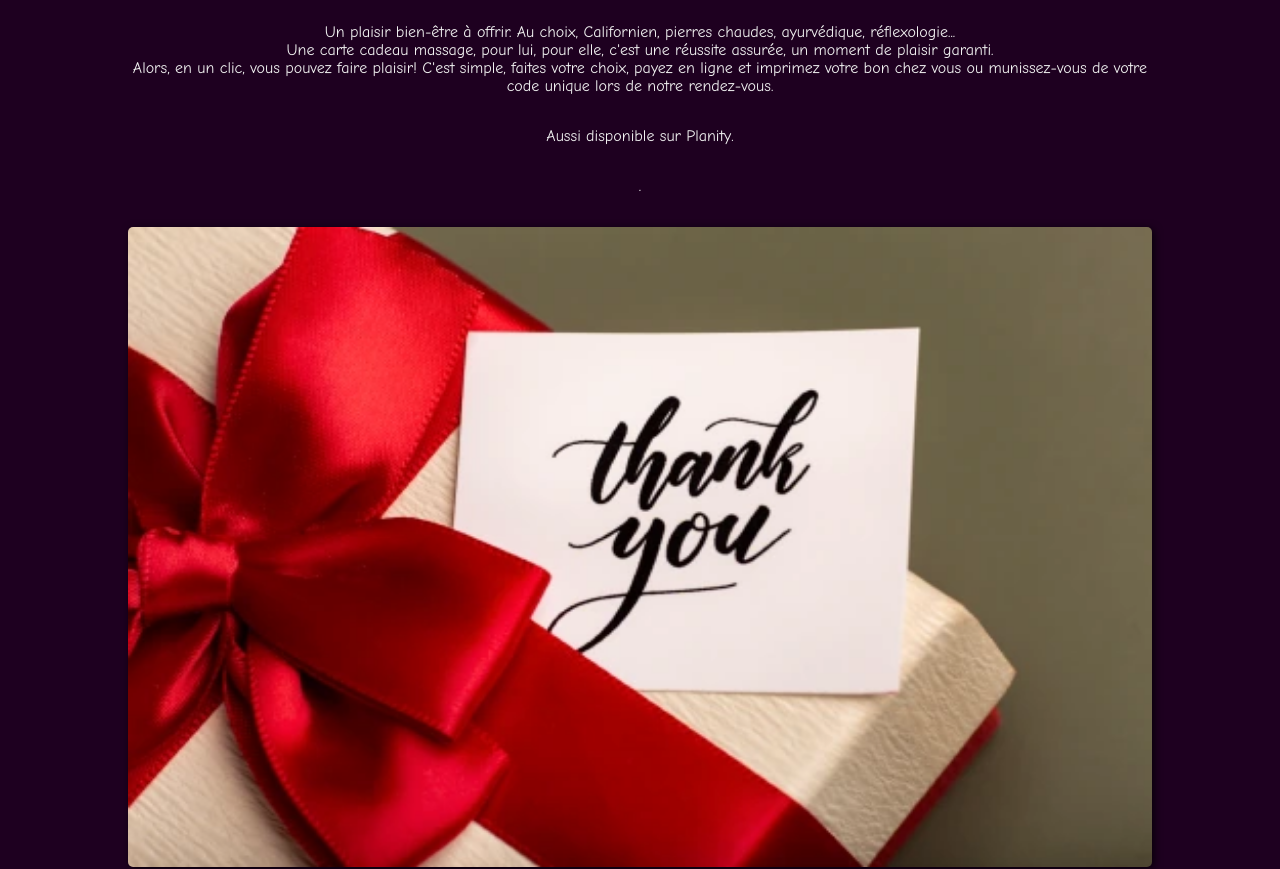
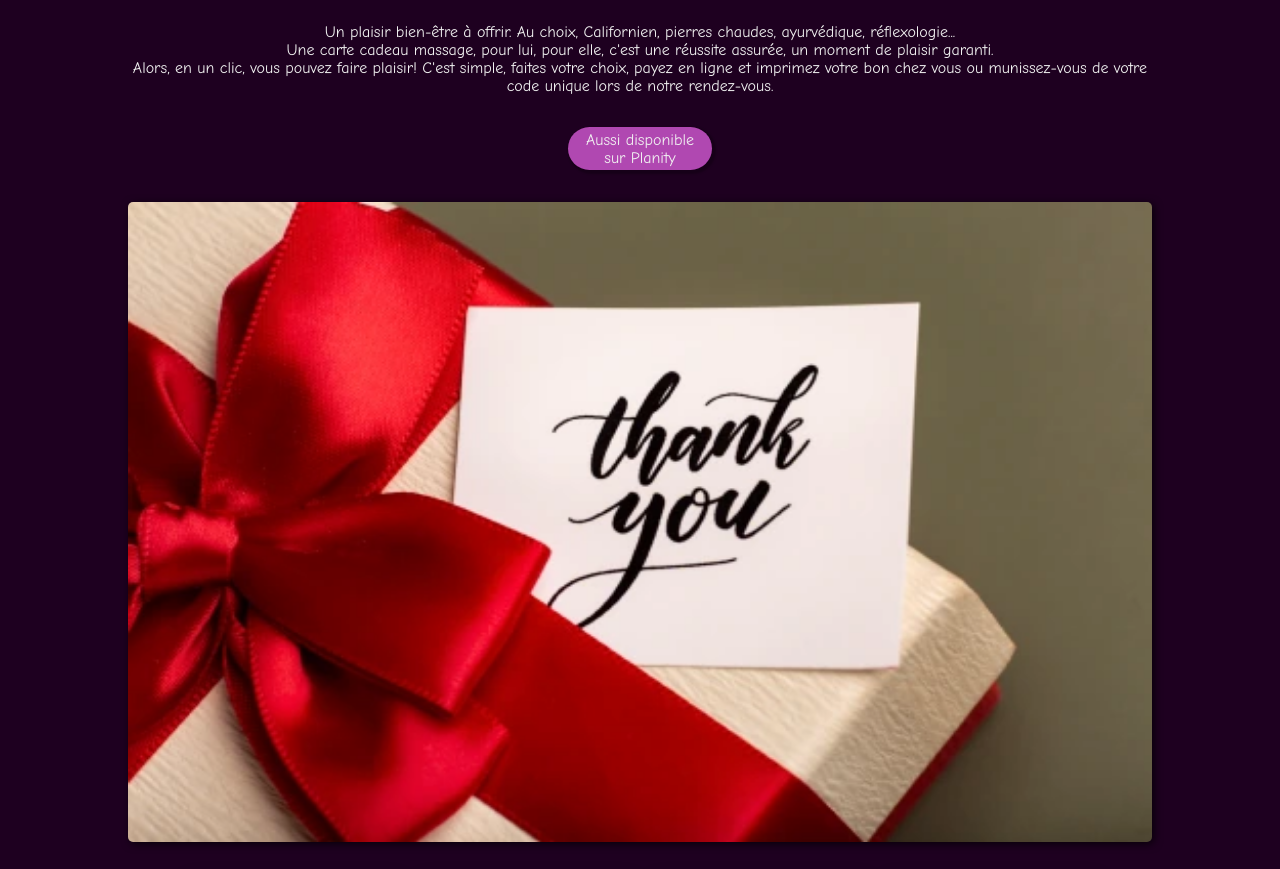
Before and after one commit to Sarah-Laurent/escale-bienetre, a Next.js app: page /prices in a window 1280 px wide. Shown: the part 1860-2729 px from the top of the page. Built offline with nearby package versions, Linux system fonts and the light colour scheme; a web font is replaced by a local one.

Commit message:
Update giftCard.js

```diff
--- a/app/components/price/giftCard.js
+++ b/app/components/price/giftCard.js
@@ -1,13 +1,21 @@
 import { giftCarddata } from "@/app/data/data"
 import Image from "next/image"
 import styles from "./giftCard.module.css"
+import Buttons from "@/app/ui/buttons"
+
 export default function GiftCard() {
   const { title, intro, picture, description } = giftCarddata
   return (
     <div className={styles.giftCard}>
       <h4>{title}</h4>
       <p>{description}</p>
-     <a href="https://www.planity.com/escale-bien-etre-massage-73000-chambery"> Aussi disponible sur Planity.</a>.
+    <Buttons
+            href={
+              "https://www.planity.com/escale-bien-etre-massage-73000-chambery"
+            }
+            text={"Aussi disponible sur Planity"}
+          />
+
       <div className={styles.giftCardPicture}>
         <Image src={picture.src} alt="carte cadeau" fill />
       </div>
```
